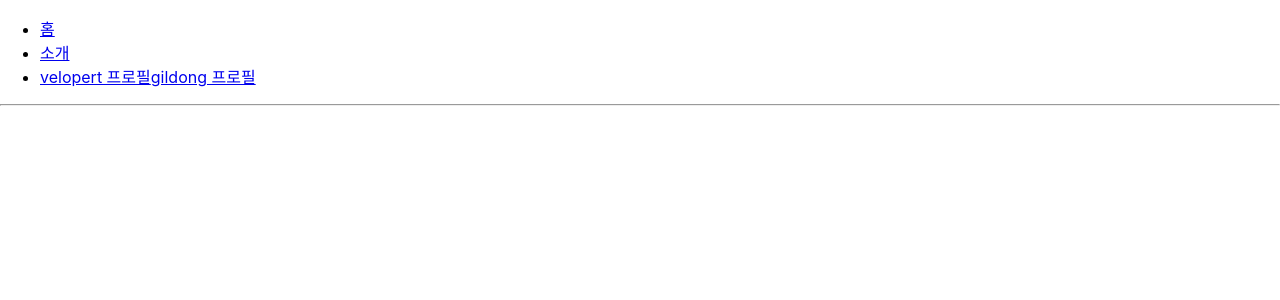
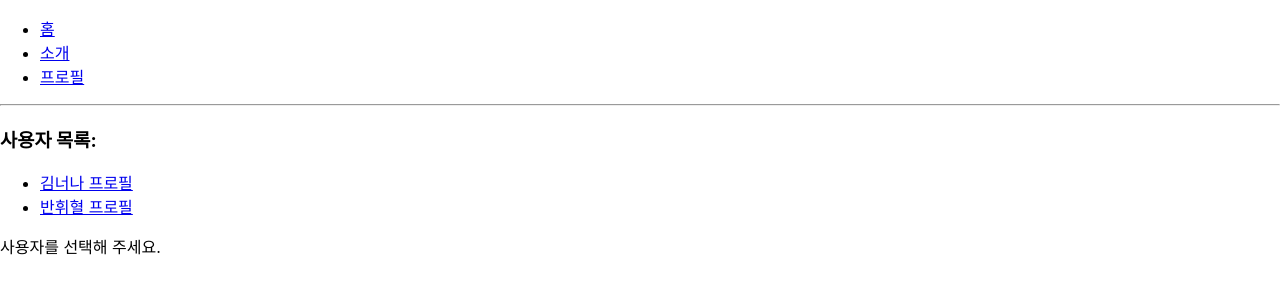
Before and after one commit to SeongYeon-Yu/React-Router, a React (Create React App) app in the folder router-tutorial/: page /profiles in a window 1280 px wide. Shown: the top 300 px of the page. Built offline with nearby package versions, Linux system fonts and the light colour scheme.

Commit message:
sub route

```diff
--- a/router-tutorial/src/App.js
+++ b/router-tutorial/src/App.js
@@ -2,7 +2,7 @@
 import {Route, Link} from 'react-router-dom';
 import About from './About';
 import Home from './Home';
-import Profile from './Profile';
+import Profiles from './Profiles';
 
 const App = () =>{
   return (
@@ -15,14 +15,13 @@
           <Link to="/about">소개</Link>
         </li>
         <li>
-          <Link to="/profile/velopert">velopert 프로필</Link>
-          <Link to="/profile/gildong">gildong 프로필</Link>
+          <Link to="/profiles">프로필</Link>
         </li>
       </ul>
       <hr/>
       <Route path="/" component={Home} exact={true}/>
       <Route path={['/about','/info']} component={About}/>
-      <Route path="/profile/:username" component={Profile}/>
+      <Route path="/profiles" component={Profiles}/>
     </div>
   )
 }
--- /dev/null
+++ b/router-tutorial/src/Profiles.js
@@ -0,0 +1,29 @@
+import React from 'react';
+import { Link, Route } from 'react-router-dom';
+import Profile from './Profile';
+
+const Profiles = () => {
+    return (
+        <div>
+            <h3>사용자 목록:</h3>
+            <ul>
+                <li>
+                    <Link to="/profiles/youme">김너나 프로필</Link>
+                </li>
+                <li>
+                    <Link to="/profiles/hwihyeol">반휘혈 프로필</Link>
+                </li>
+            </ul>
+
+            <Route
+                path="/profiles"
+                exact // exact={true} 와 같은 의미
+                render={() => <div>사용자를 선택해 주세요.</div>} // 컴포넌트 자체를 전달하는것이 아니라, 보여 주고 싶은 JSX를 넣음
+                />
+            <Route path="/profiles/:username" component={Profile} />
+        </div>
+
+    )
+}
+
+export default Profiles;
```
Also changed, not shown: 1 other file (tests, documents, lock files or other folders).
